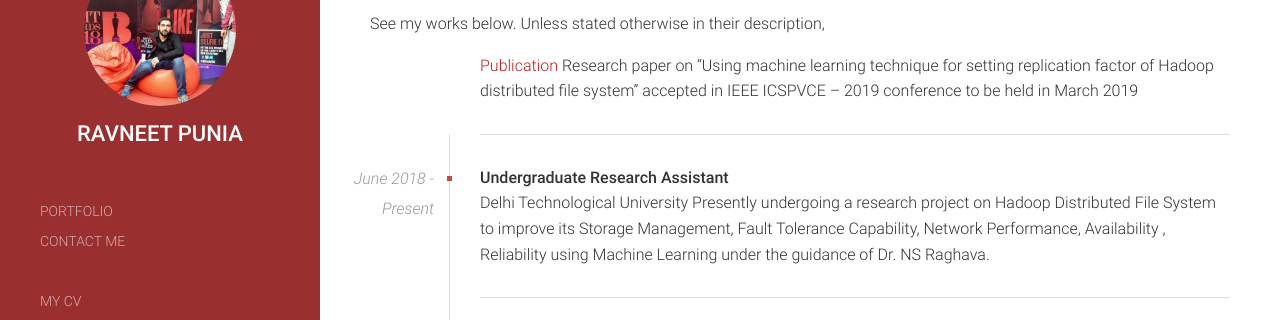
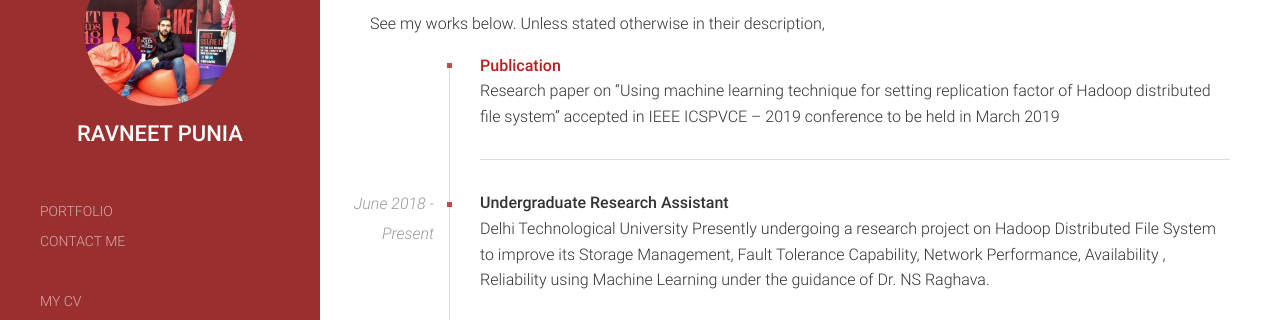
Before and after one commit to RavneetDTU/portfolio, a plain HTML site: page portfolio/index.html in a window 1280 px wide. Shown: the part 91-411 px from the top of the page. Drawn offline with Linux system fonts and the light colour scheme.

Commit message:
Update index.html

```diff
--- a/portfolio/index.html
+++ b/portfolio/index.html
@@ -199,10 +199,14 @@
 
        <li class="timeline_element timeline_element--now project">
 
+       <div class="timeline_element-date">
+          <time class="timeline_element-date-text"></time>
+        </div>
+
         <div class="timeline_element-contents">
           <div class="project-text">
             <div class="project-description">
-             <a href = "https://drive.google.com/file/d/160_oqJ_OahewQsUT6ixWkZxl2ksiZzAs/view"> Publication </a>
+            <strong><a href = "https://drive.google.com/file/d/160_oqJ_OahewQsUT6ixWkZxl2ksiZzAs/view"> Publication </a></strong><br>
                    Research paper on “Using machine learning technique for setting replication factor
 of Hadoop distributed file system” accepted in IEEE ICSPVCE – 2019 conference
 to be held in March 2019
```
